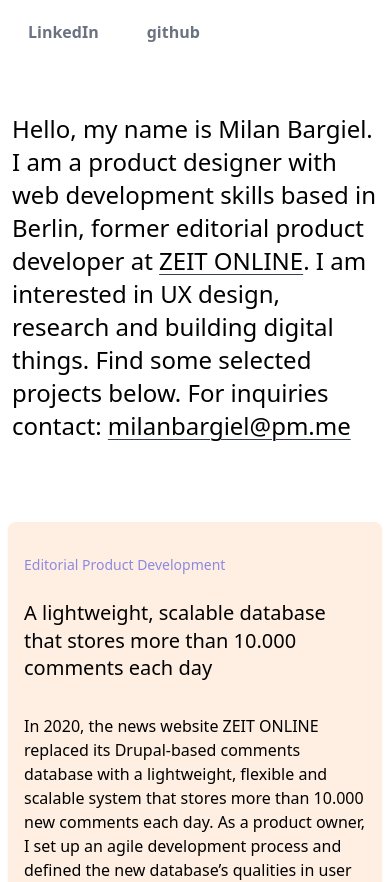
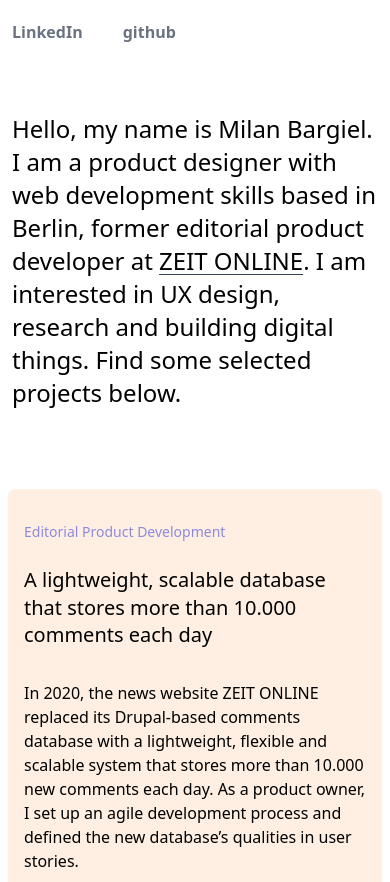
Before and after one commit to milanbargiel/portfolio, a Next.js app: page / in a window 390 px wide. Shown: the top 882 px of the page. Built offline with nearby package versions, Linux system fonts and the light colour scheme.

Commit message:
Mobile and desktop fine tuning

```diff
--- a/components/header.js
+++ b/components/header.js
@@ -1,7 +1,7 @@
 export default function Header() {
   return (
-    <nav className="py-5 px-7 flex-1 md:px-0">
-      <ul className="flex gap-12 md:justify-end">
+    <nav className="py-5 px-3 flex-1">
+      <ul className="flex gap-10 md:justify-end">
         <li>
           <a
             className="font-semibold leading-none text-gray-500 hover:text-gray-700 hover:transition-all"
--- a/components/intro-bold.js
+++ b/components/intro-bold.js
@@ -13,14 +13,18 @@
         ZEIT ONLINE
       </a>
       . I am interested in UX design, research and building digital things. Find
-      some selected projects below. For inquiries contact:&nbsp;
-      <br class="hidden md:inline" />
+      some selected projects below.
+      <span className="hidden md:inline">
+        {' '}
+        For inquiries contact:&nbsp;
+        <br />
         <a
           className="underline underline-offset-4 decoration-1 decoration-gray-700 hover:decoration-2 hover:transition-all hover:duration-150"
           href="mailto:mail@milanbargiel.com"
         >
           milanbargiel@pm.me
         </a>{' '}
+      </span>
     </div>
   )
 }
```
Lines whose indentation alone changed are shown as unchanged.
